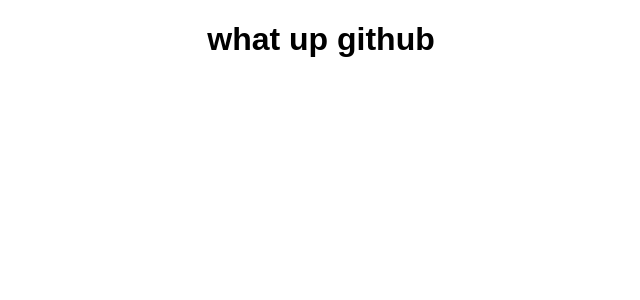
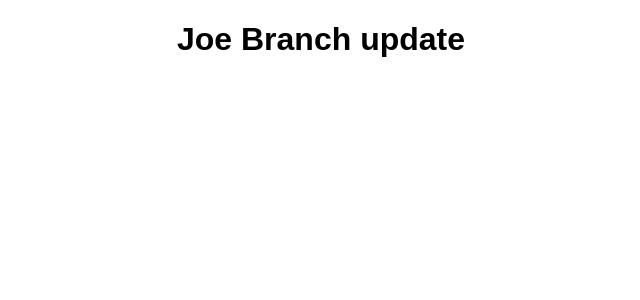
Before and after one commit to andy-bros/Ray, a React (Create React App) app: page / in a window 1280 px wide. Shown: the top 300 px of the page, without its empty margins (319-959 px from the left). Built offline with nearby package versions, Linux system fonts and the light colour scheme.

Commit message:
test commit

```diff
--- a/src/App.js
+++ b/src/App.js
@@ -6,7 +6,7 @@
   render() {
     return (
       <div className="App">
-        <h1>what up github</h1>
+        <h1>Joe Branch update</h1>
       </div>
     );
   }
```
